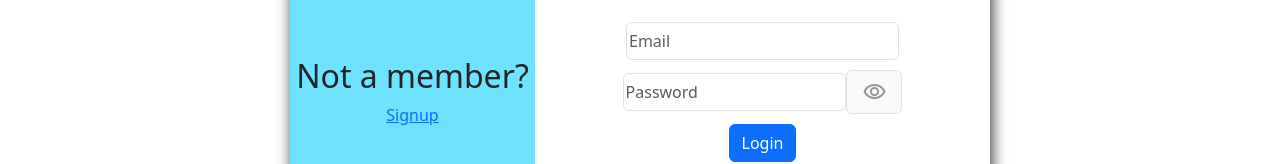
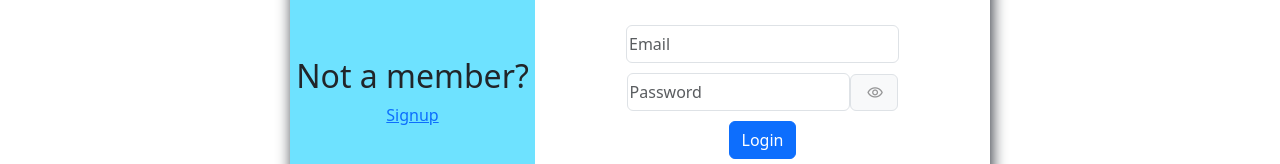
Before and after one commit to MJStone587/FinancialForge_MERN, a React (Create React App) app in the folder client/: page /login in a window 1280 px wide. Shown: the part 393-557 px from the top of the page. Built offline with nearby package versions, Linux system fonts and the light colour scheme.

Commit message:
changes to password eye button sizing

```diff
--- a/client/src/index.css
+++ b/client/src/index.css
@@ -485,6 +485,12 @@ select.error {
 .balance-container {
   align-self: flex-start;
 }
+.input-group-text {
+  max-width: 48px;
+}
+.eye {
+  font-size: calc(16px + (18 - 16) * ((100vw - 300px) / (1920 - 300)));
+}
 .error-message {
   color: var(--error-color-);
 }
--- a/client/src/pages/Login.js
+++ b/client/src/pages/Login.js
@@ -62,7 +62,7 @@ function Login() {
                   aria-label={eyeToggle}
                   onClick={eyeHandler}
                 >
-                  {isVisible ? "visibility_off" : "visibility"}
+                  Visibility
                 </span>
               </InputGroup.Text>
             </InputGroup>
--- a/package.json
+++ b/package.json
@@ -1,6 +1,7 @@
 {
   "dependencies": {
     "body-parser": "^1.20.2",
+    "bootstrap": "^5.3.0",
     "date-fns": "^2.0.0-beta.5",
     "validator": "^13.9.0"
   }
```
Also changed, not shown: 1 other file (tests, documents, lock files or other folders).
